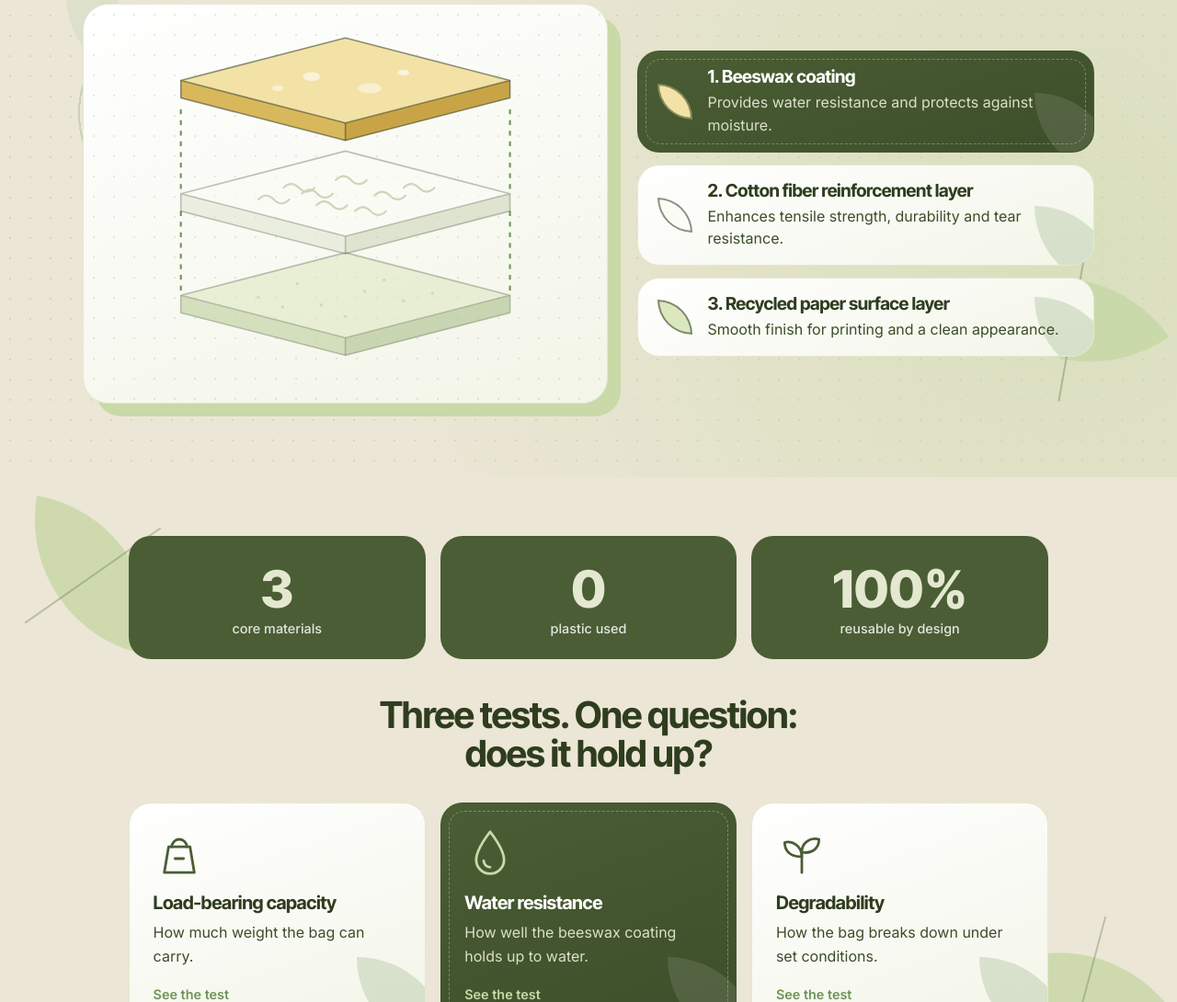
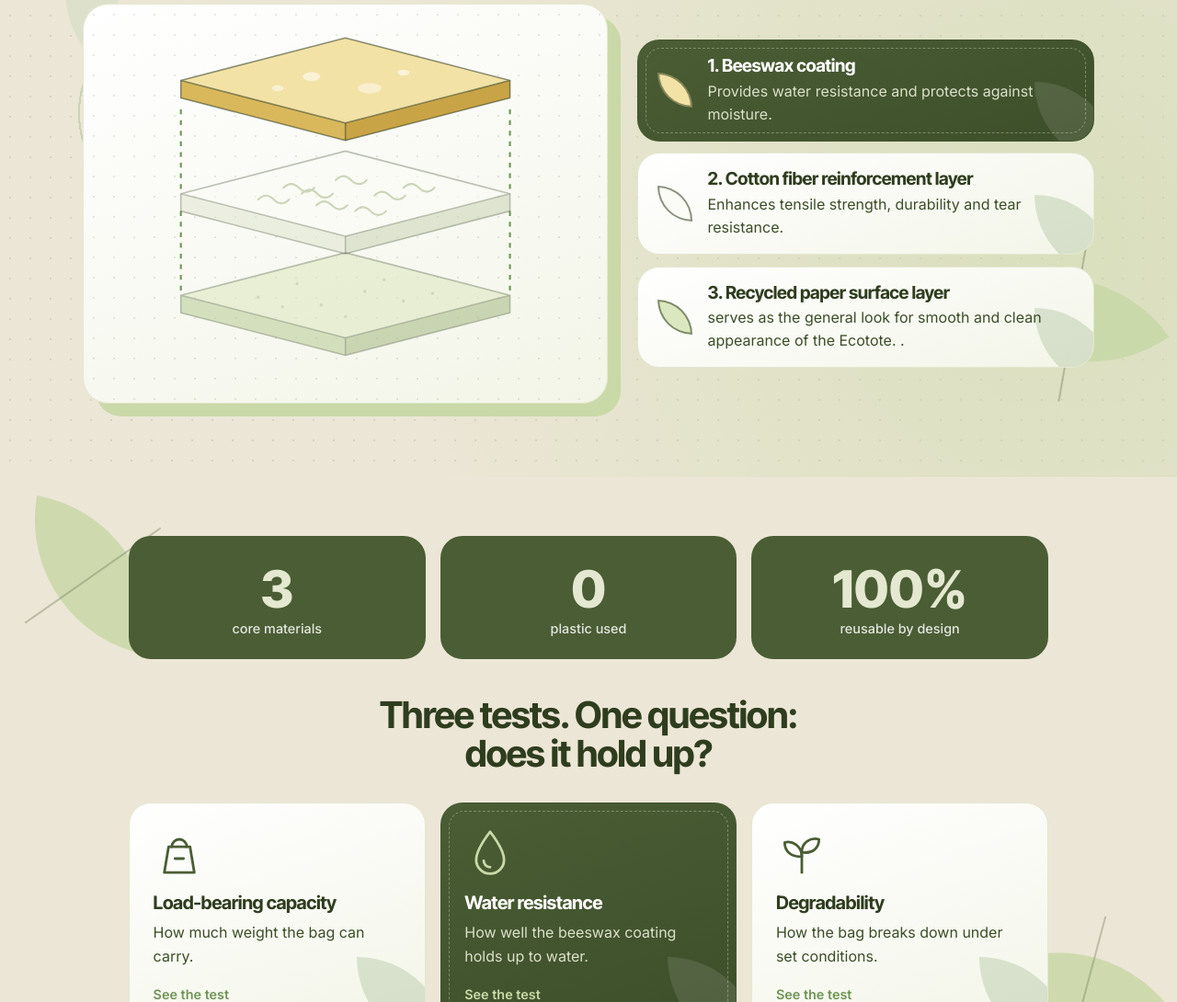
Before and after one commit to Nameless1945/EcoTote, a plain HTML site: page index.html in a window 1280 px wide. Shown: the part 2663-3753 px from the top of the page at 92% size. Drawn offline with Linux system fonts and the light colour scheme.

Commit message:
Update index.html

```diff
--- a/index.html
+++ b/index.html
@@ -130,7 +130,7 @@
           <div class="eco-legend">
             <button type="button" class="eco-lg on" data-layer="wax" aria-pressed="true"><i class="eco-dot wax"></i><span><b>1. Beeswax coating</b><em>Provides water resistance and protects against moisture.</em></span></button>
             <button type="button" class="eco-lg" data-layer="cotton" aria-pressed="false"><i class="eco-dot cotton"></i><span><b>2. Cotton fiber reinforcement layer</b><em>Enhances tensile strength, durability and tear resistance.</em></span></button>
-            <button type="button" class="eco-lg" data-layer="surface" aria-pressed="false"><i class="eco-dot surface"></i><span><b>3. Recycled paper surface layer</b><em>Smooth finish for printing and a clean appearance.</em></span></button>
+            <button type="button" class="eco-lg" data-layer="surface" aria-pressed="false"><i class="eco-dot surface"></i><span><b>3. Recycled paper surface layer</b><em>serves as the general look for smooth and clean appearance of the Ecotote.  .</em></span></button>
           </div>
         </div>
       </section>
```
